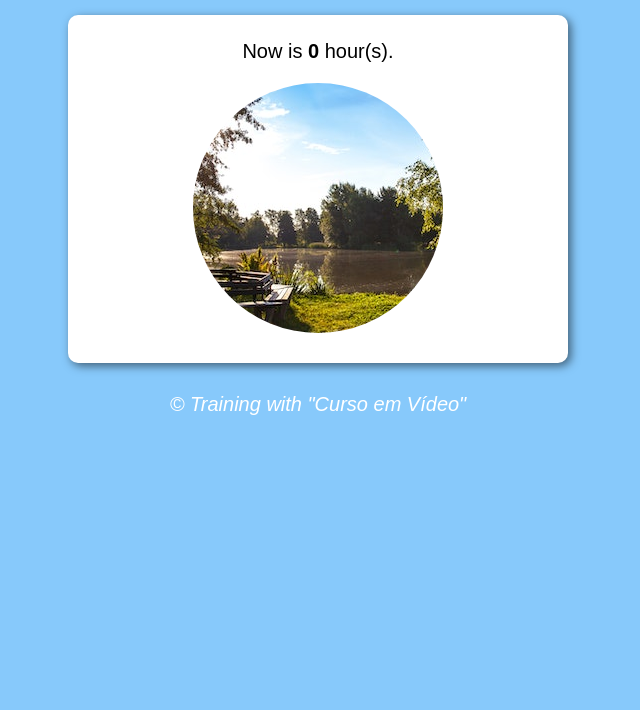
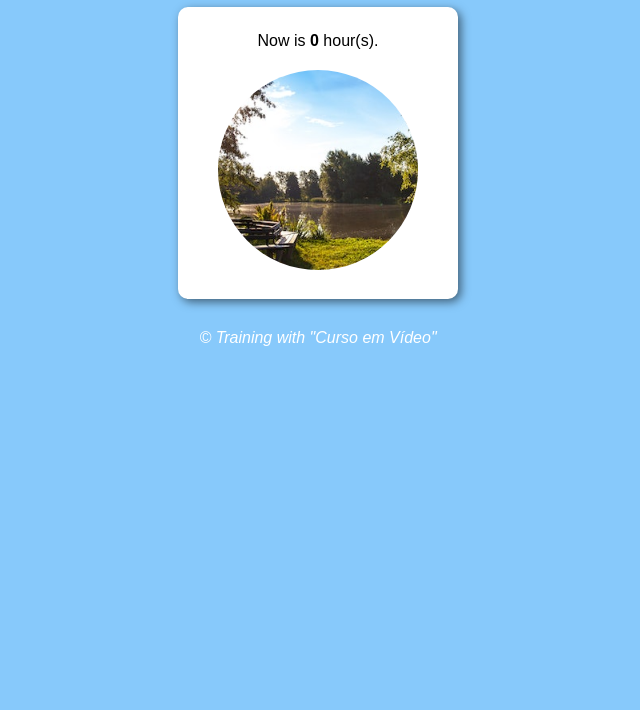
Before and after one commit to renato-albuquerque/timeofday-jscourse-gustavoguanabara, a plain HTML site: page index.html in a window 1280 px wide. Shown: the part 90-800 px from the top of the page, without its empty margins (322-962 px from the left). Drawn offline with Linux system fonts and the light colour scheme.

Commit message:
updated project - screen 320px

```diff
--- a/style.css
+++ b/style.css
@@ -9,7 +9,9 @@
 
 body {
     background-color: rgb(70, 142, 236);
-    font: normal 15pt arial;
+    font: normal 12pt arial;
+    width: 320px;
+    margin: auto;
 }
 
 header {
@@ -22,13 +24,14 @@ section {
     background-color: white;
     border-radius: 10px;
     padding: 15px;
-    width: 500px;
+    width: 280px;
     margin: auto;
     box-shadow: 3px 3px 10px rgba(0, 0, 0, 0.521);
 }
 
 #image {
     border-radius: 50%;
+    width: 200px;
 }
 
 div {
```
